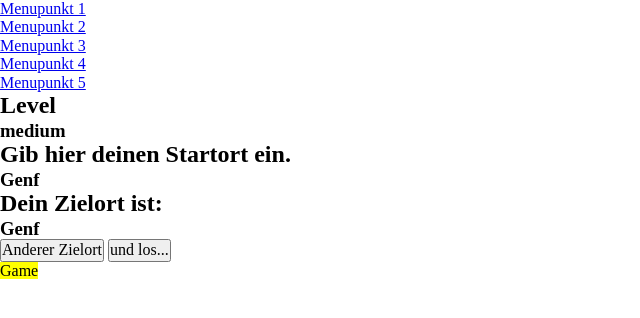
After one commit to leamoser/mma-game_final, a PHP site: page /play.php in a window 1280 px wide. The commit adds this page. Shown: the top 318 px of the page, without its empty margins (0-640 px from the left). Run offline with PHP 8.4, Linux system fonts and the light colour scheme.

Commit message:
added all screens

```diff
--- /dev/null
+++ b/play.php
@@ -0,0 +1,27 @@
+<?php
+$level = 'Level';
+$startort = 'Gib hier deinen Startort ein.';
+$zielort = 'Dein Zielort ist:';
+$b1_text = 'Anderer Zielort';
+$b2_text = 'und los...';
+?>
+
+<?php include('templates/head.php') ?>
+<section id="inforscreen">
+    <article>
+        <h2><?php echo $level ?></h2>
+        <h3 id="level">medium</h3>
+        <h2><?php echo $startort ?></h2>
+        <h3 id="placeStart">Genf</h3>
+        <h2><?php echo $zielort ?></h2>
+        <h3 id="placeEnd">Genf</h3>
+    </article>
+    <article>
+        <button class="full" id="placeNew"><?php echo $b1_text ?></button>
+        <button class="full" id="startPlay"><?php echo $b2_text ?></button>
+    </article>
+</section>
+<section id="game">
+    <mark>Game</mark>
+</section>
+<?php include('templates/foot.php') ?>
```
Also changed, not shown: choose_mode.php (+5 -5 lines), freeplay.php (renamed from infoscreen_freeplay.php, +11 -3 lines), tutorial.php (added, +14 -0 lines).
